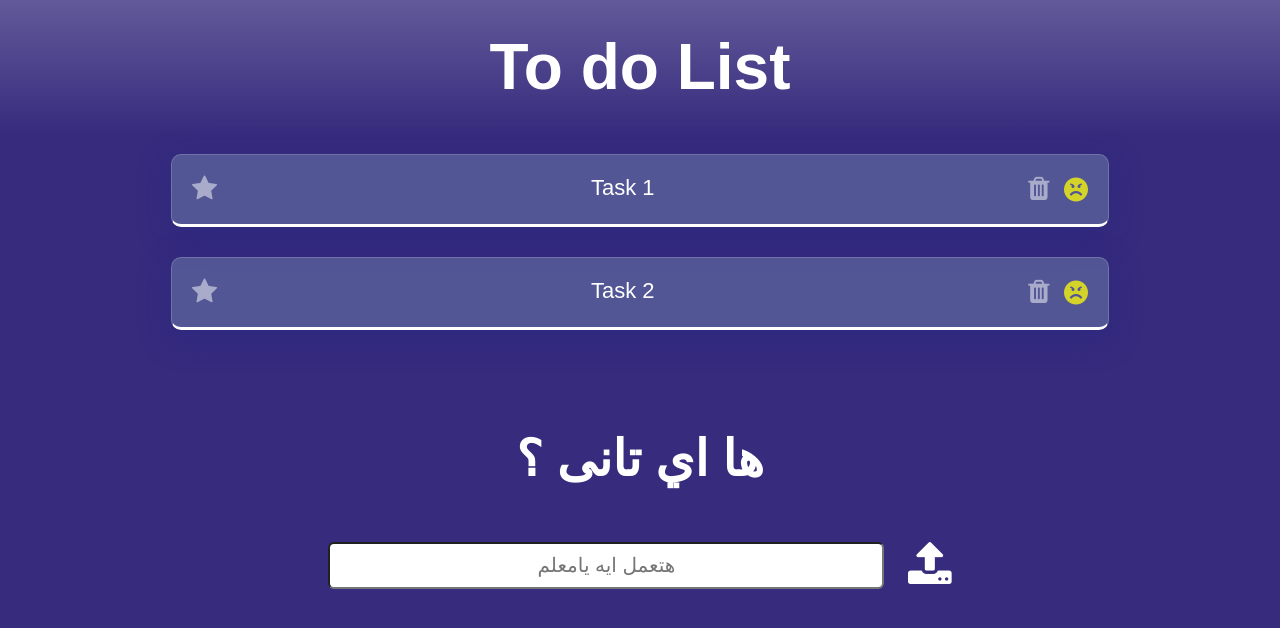
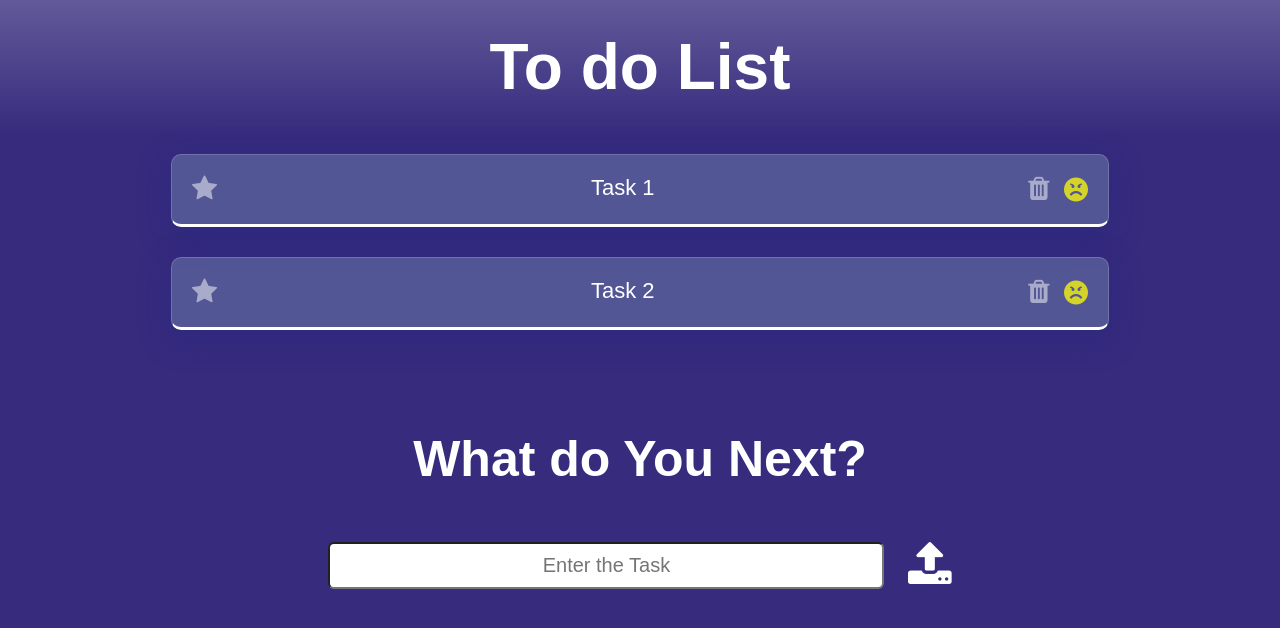
Before and after one commit to ahmednour3123/to-do-list-js, a plain HTML site: page index.html in a window 1280 px wide. Drawn offline with Linux system fonts and the light colour scheme; files whose address does not match are found by name.

Commit message:
Update index.html

```diff
--- a/index.html
+++ b/index.html
@@ -31,9 +31,9 @@
         </div>
       </div>
     </div >
-    <h2 lang="ar">ها اي تانى ؟</h2>
+    <h2 >What do You Next?</h2>
    <form >
-<input  type="text" maxlength="12" placeholder="هتعمل ايه يامعلم" style="text-align: center;">
+<input  type="text" maxlength="12" placeholder="Enter the Task" style="text-align: center;">
 <button class="icon-upload"></button>
    </form>
   </body>
```
